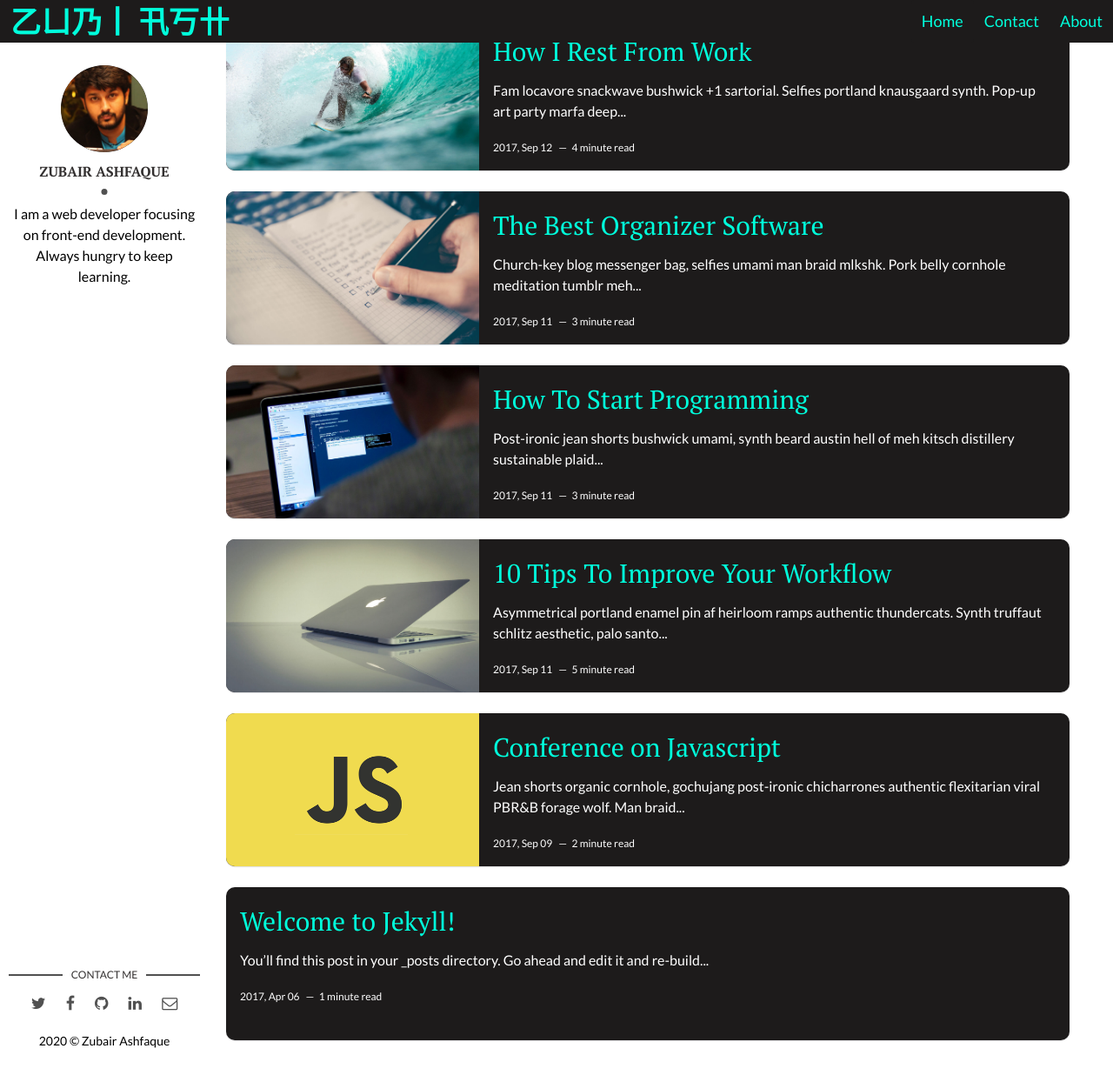
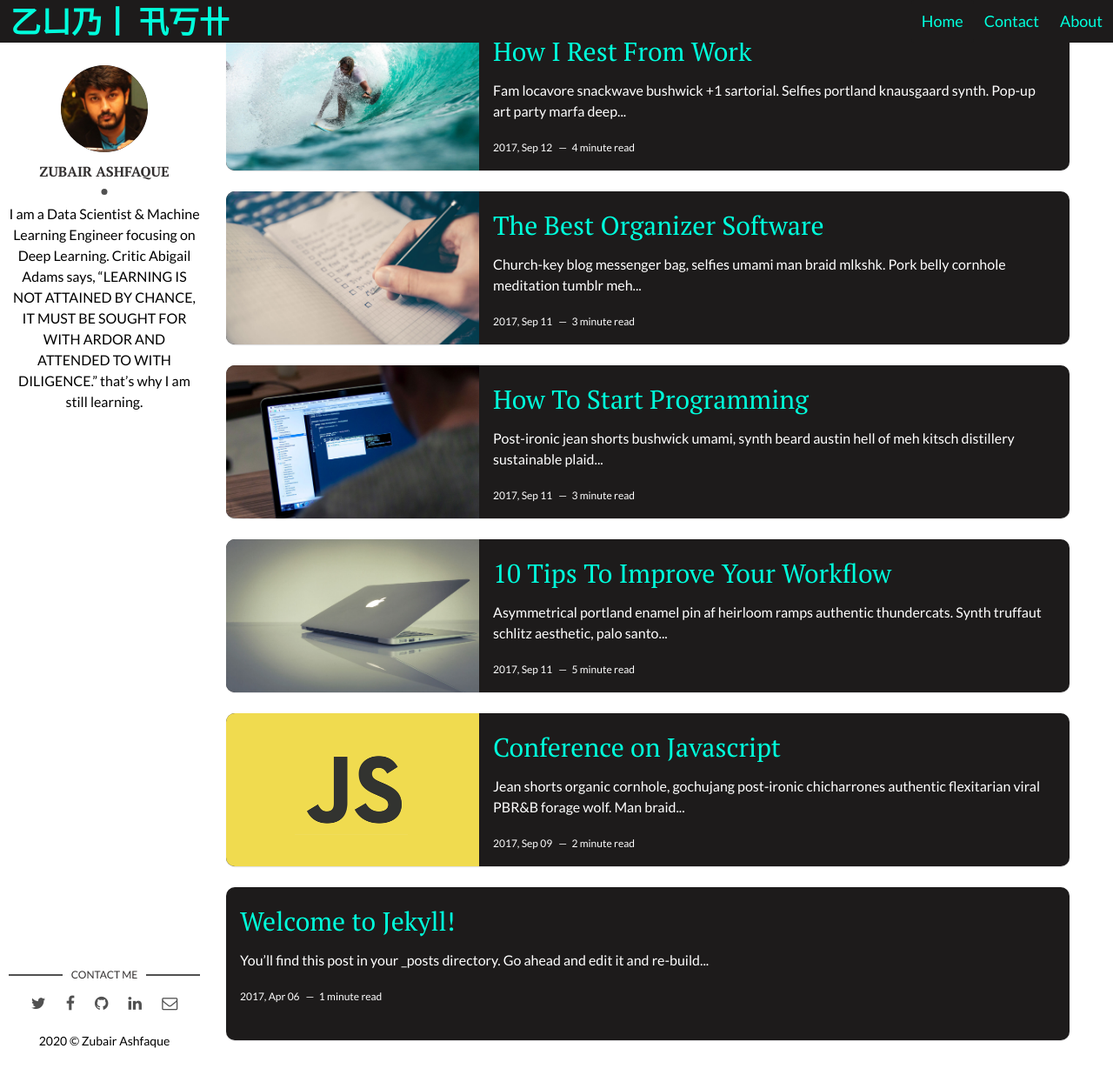
Before and after one commit to zubairashfaque/my-site, a Jekyll site: the page built from index.html, in a window 1280 px wide and 1296 px high. Shown: the top 1244 px of the window at 87% size. Built offline with Jekyll 4.4.1, drawn with Linux system fonts in a browser that asks for light colours; the list of posts is cut into pages by our own code.

Commit message:
Update _config.yml

```diff
--- a/_config.yml
+++ b/_config.yml
@@ -11,7 +11,7 @@ site-twitter: #if your site has a twitter account, enter it here
 # Author Settings
 author: Zubair Ashfaque # add your name
 author-img: zubair_ash.jpg # add your photo
-about-author: I am a web developer focusing on front-end development. Always hungry to keep learning. # add description
+about-author: I am a Data Scientist & Machine Learning Engineer focusing on Deep Learning. Critic Abigail Adams says, “LEARNING IS NOT ATTAINED BY CHANCE, IT MUST BE SOUGHT FOR WITH ARDOR AND ATTENDED TO WITH DILIGENCE.” that’s why I am still learning. # add description
 social-twitter: zubairashfaque # add your Twitter handle
 social-facebook: mianashfaque # add your Facebook handle
 social-github: zubairashfaque # add your Github handle
```
